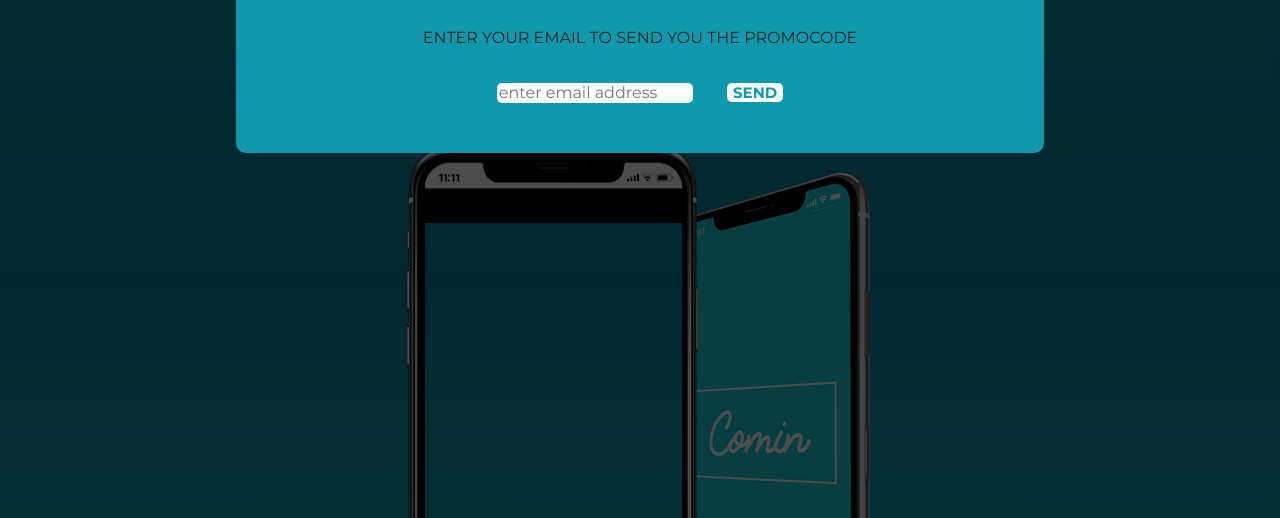
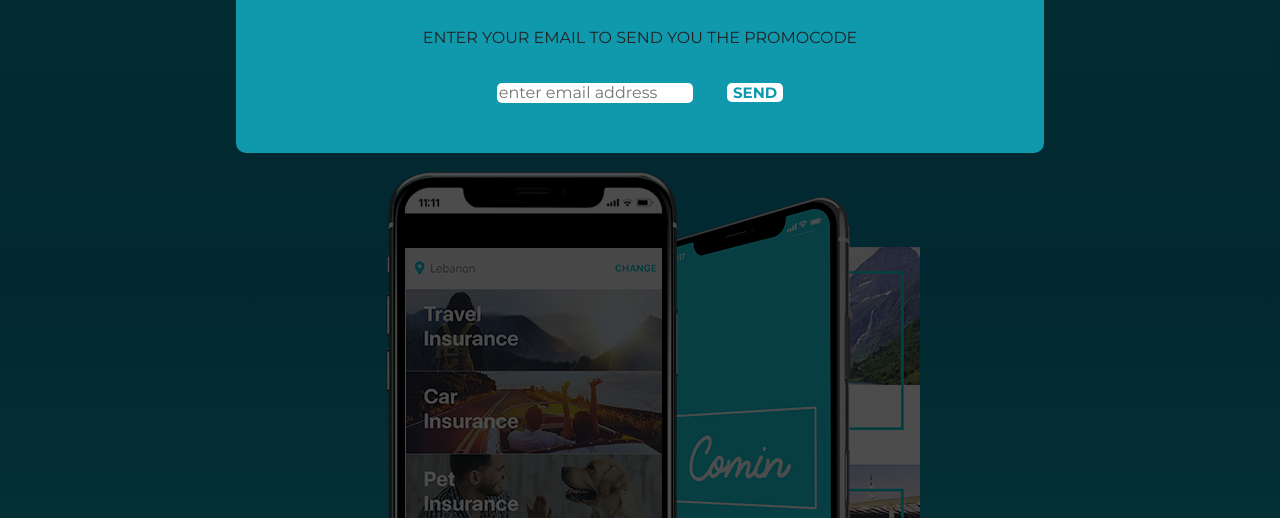
Before and after one commit to bartokreka/web, a website built with Parcel: page index.html in a window 1280 px wide. Shown: the part 282-800 px from the top of the page. Built offline with nearby package versions, Linux system fonts and the light colour scheme.

Commit message:
telefon kepek beallitasa

```diff
--- a/css/main.css
+++ b/css/main.css
@@ -245,14 +245,21 @@ section img {
   background-repeat: no-repeat;
 }
 
+.phones {
+  position: relative;
+  top: 100px;
+  left: 0;
+}
 
 .mainPhone {
   position: relative;
+  top: -75px;
+  left: -20px;
   z-index: 10;
 }
 
 .innerPhone {
-  display: none;
+  position: absolute;
 }
 
 /* #animation {
```
